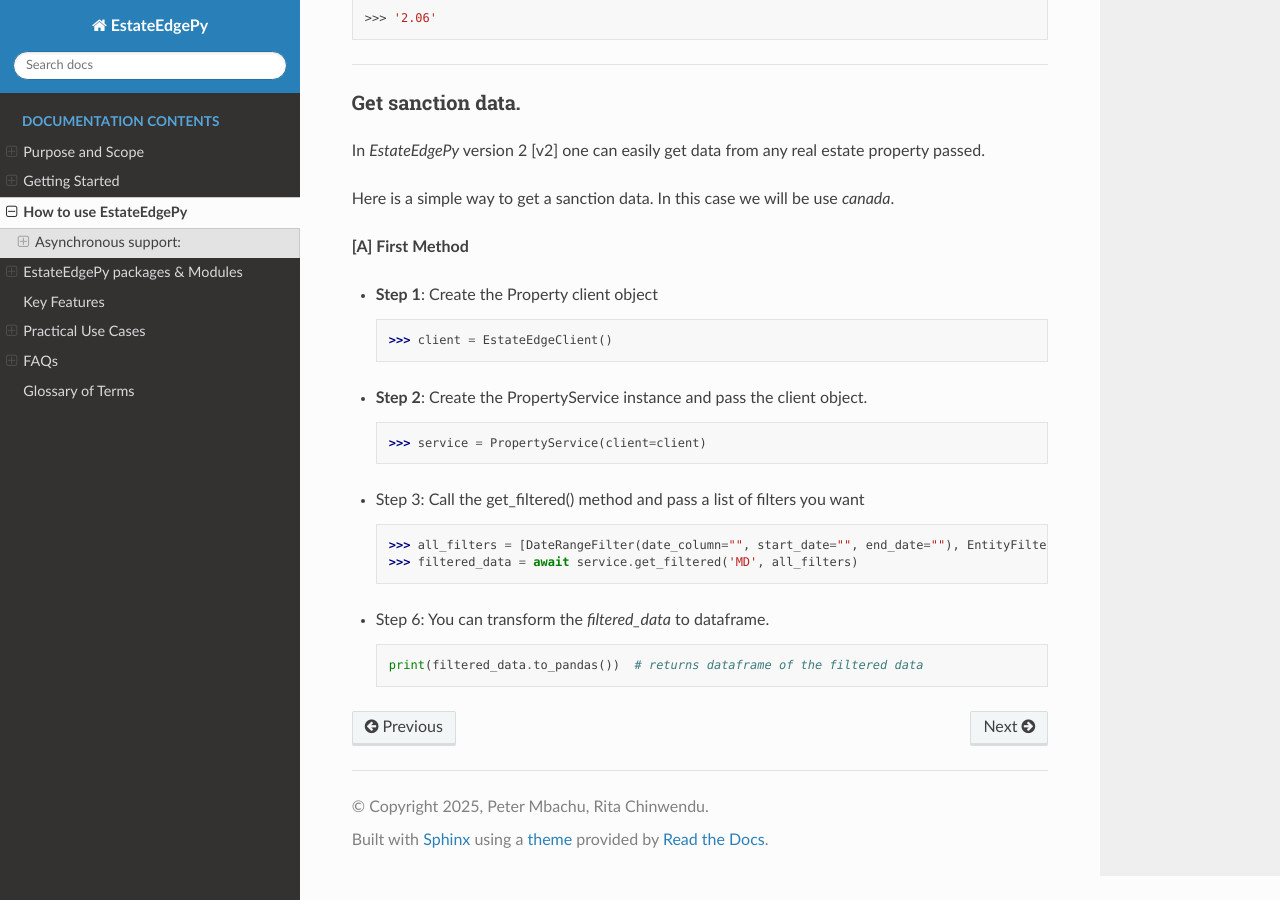
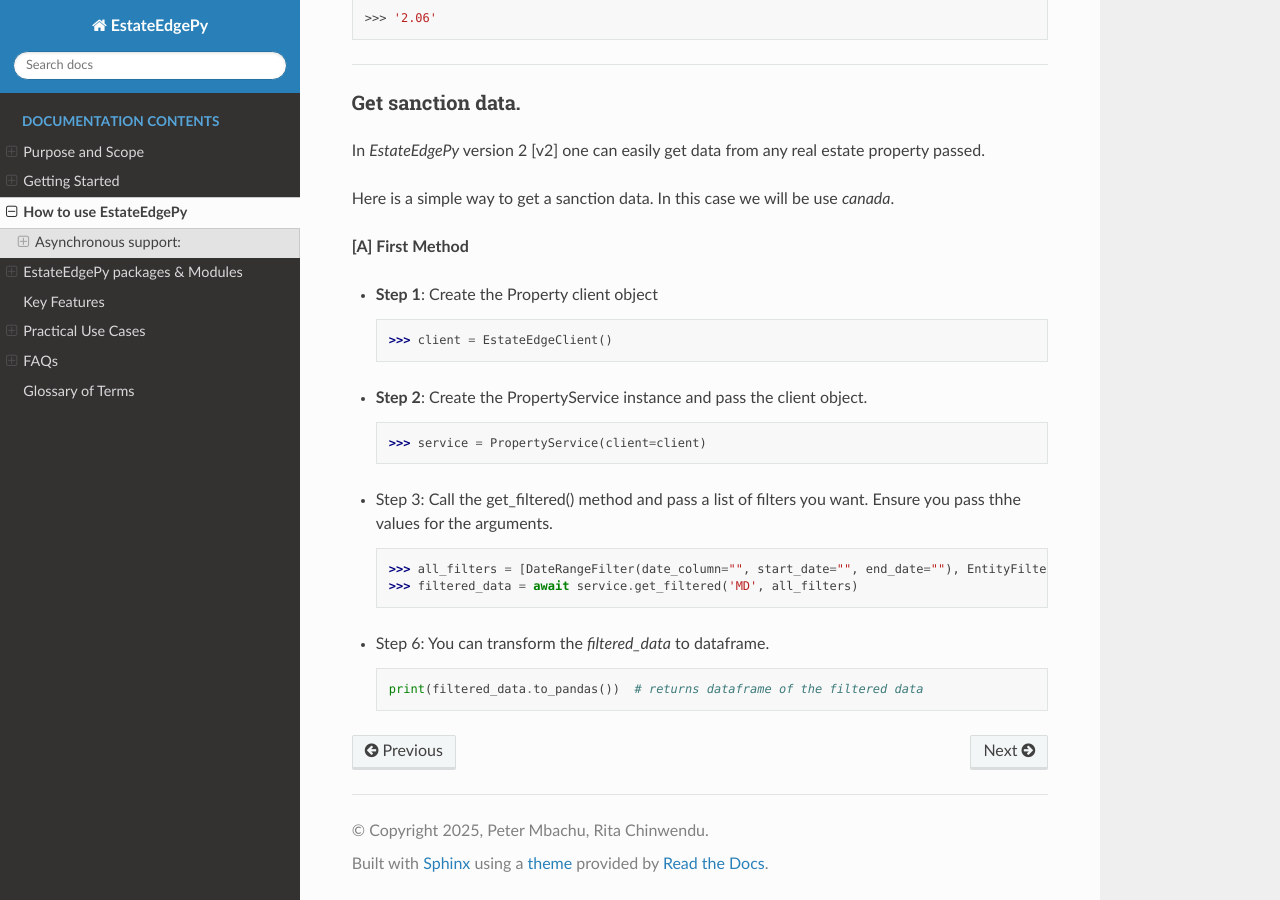
Before and after one commit to cla-bit/EstateEdgePy-Docs, a Sphinx documentation site: the page built from source/examples.rst, in a window 1280 px wide and 900 px high, scrolled down 504 px. Built offline with Sphinx 7.4.7 and the Read the Docs theme 3.1.0, drawn with Linux system fonts in a browser that asks for light colours; pages that are not in the unit, such as notebooks, are missing from menus.

Commit message:
Update examples.rst

```diff
--- a/source/examples.rst
+++ b/source/examples.rst
@@ -51,7 +51,7 @@
         >>> service = PropertyService(client=client)
 
 
-*   Step 3: Call the get_filtered() method and pass a list of filters you want
+*   Step 3: Call the get_filtered() method and pass a list of filters you want. Ensure you pass thhe values for the arguments.
 
     .. code-block:: python
 
```
